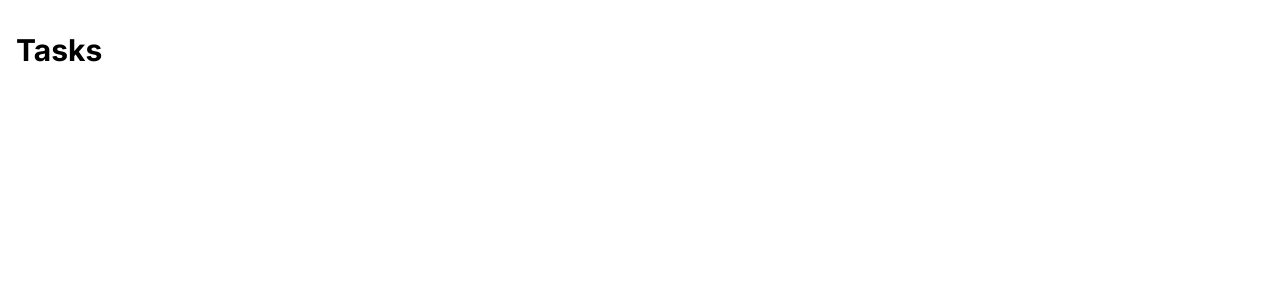
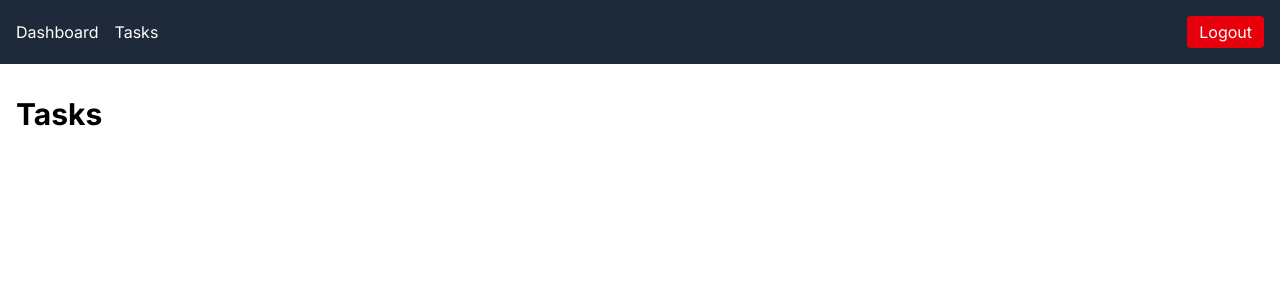
Before and after one commit to amit-inverse/next16-task-dashboard, a Next.js app: page /tasks in a window 1280 px wide. Shown: the top 300 px of the page. Built offline with nearby package versions, Linux system fonts and the light colour scheme.

Commit message:
Worked on navbar

```diff
--- a/app/layout.tsx
+++ b/app/layout.tsx
@@ -2,7 +2,7 @@ import type { Metadata } from "next";
 import { Inter } from "next/font/google";
 import "./globals.css";
 import { Toaster } from 'react-hot-toast';
-// import Navbar from '@/components/Navbar';
+import Navbar from '@/components/Navbar';
 
 const inter = Inter({ subsets: ['latin'] });
 
@@ -19,7 +19,7 @@ export default function RootLayout({
   return (
     <html lang="en">
       <body className={inter.className}>
-        {/* <Navbar /> */}
+        <Navbar />
         <main className="container mx-auto px-4 py-8">
           {children}
         </main>
--- /dev/null
+++ b/components/Navbar.tsx
@@ -0,0 +1,31 @@
+'use client';
+
+import Link from 'next/link';
+import { usePathname, useRouter } from 'next/navigation';
+import toast from 'react-hot-toast';
+
+export default function Navbar() {
+    const pathname = usePathname();
+    const router = useRouter();
+
+    const handleLogout = async () => {
+        document.cookie = 'token=; Max-Age=0; path=/';
+        toast.success('Logged out');
+        router.push('/');
+    };
+
+    // Don't show nav on login page
+    if (pathname === '/') return null;
+
+    return (
+        <nav className="bg-gray-800 text-white p-4">
+            <div className="container mx-auto flex justify-between items-center">
+                <div className="flex space-x-4">
+                    <Link href="/dashboard" className="hover:text-gray-300">Dashboard</Link>
+                    <Link href="/tasks" className="hover:text-gray-300">Tasks</Link>
+                </div>
+                <button onClick={handleLogout} className="bg-red-600 px-3 py-1 rounded hover:bg-red-700">Logout</button>
+            </div>
+        </nav>
+    )
+}
```
